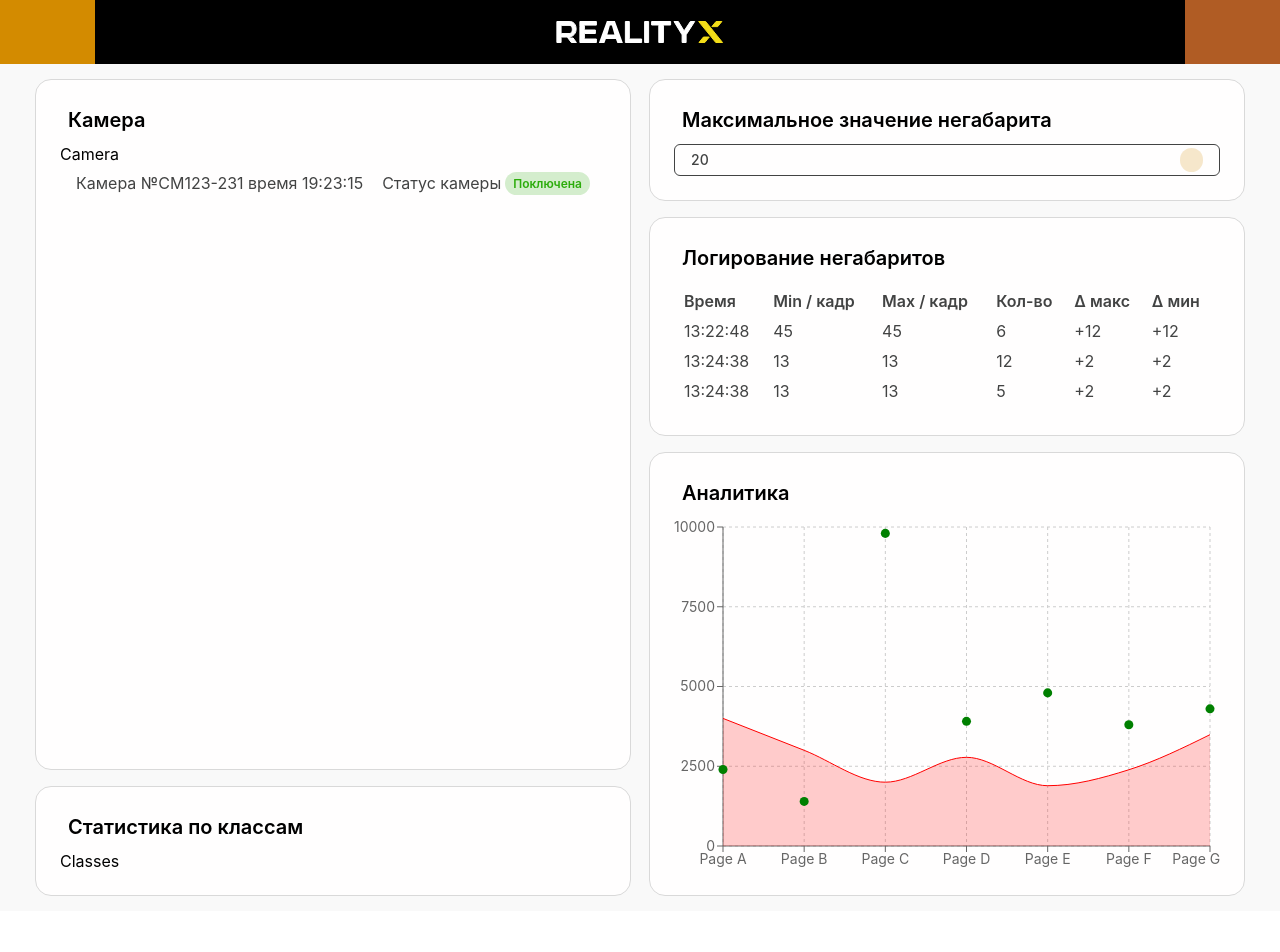
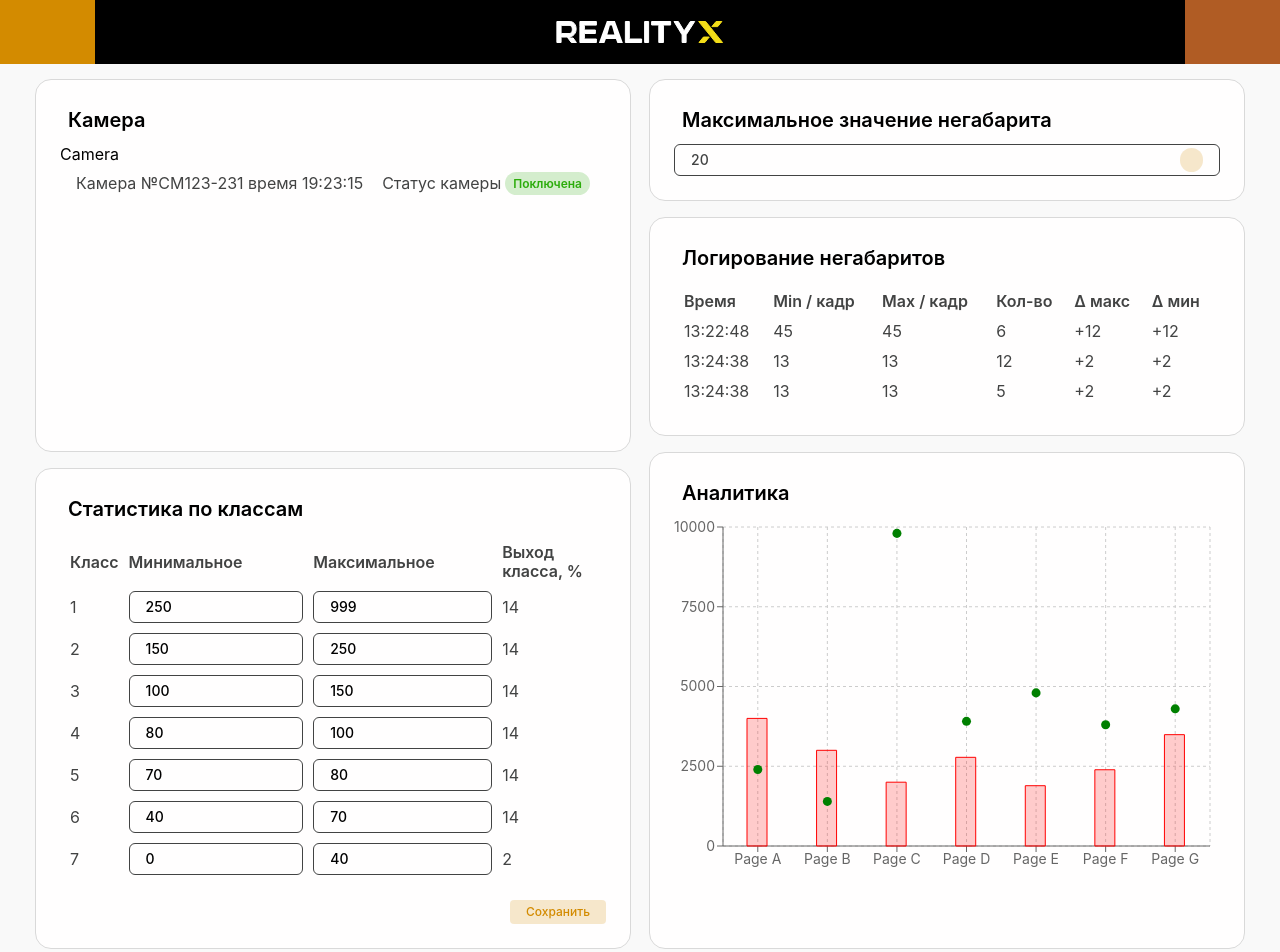
Before and after one commit to AlexGeniusMan/Polyus-Hack-2022-RealityX-Frontend, a React (Create React App) app: page / in a window 1280 px wide. Shown: the top 952 px of the page. Before the commit the page ends 911 px from the top, so only its background shows below. Built offline with nearby package versions, Linux system fonts and the light colour scheme; no server answers; a web font is replaced by a local one.

Commit message:
added classes table with inputs

```diff
--- a/src/components/Analytics/Analytics.tsx
+++ b/src/components/Analytics/Analytics.tsx
@@ -2,7 +2,7 @@ import React from 'react'
 import styles from './Analytics.module.scss'
 import {useAnalytics} from './useAnalytics'
 import ResizableBox from '../../utils/ResizableBox'
-import {ComposedChart, XAxis, YAxis, CartesianGrid, Tooltip, ResponsiveContainer, Scatter, Area} from 'recharts'
+import {ComposedChart, XAxis, YAxis, CartesianGrid, Tooltip, ResponsiveContainer, Scatter, Area, Bar} from 'recharts'
 
 const Analytics = () => {
     const { data, width, YBarWidth, YBarRef, YMaxValue} = useAnalytics()
@@ -30,7 +30,7 @@ const Analytics = () => {
                         <YAxis width={YBarWidth+10} />
                         <Tooltip />
                         {/*<Line type="monotone" name='color_distance' dataKey="color_distance" stroke="green" activeDot={{ r: 8 }} />*/}
-                        <Area type="monotone" name='Data 1' dataKey="uv" fill={'red'} fillOpacity={0.2} stroke="red" />
+                        <Bar type="monotone" name='Data 1' dataKey="uv" fill={'red'} fillOpacity={0.2} stroke="red" />
                         {/*<Line type="monotone" dataKey="uv" stroke="#82ca9d" />*/}
                         <Scatter name="Data 2" dataKey="pv" fill='green' />
                     </ComposedChart>
--- a/src/components/Classes/Classes.tsx
+++ b/src/components/Classes/Classes.tsx
@@ -1,10 +1,20 @@
 import React from 'react'
 import styles from './Classes.module.scss'
+import TableComponent from '../TableComponent/TableComponent'
+import {useClasses} from './useClasses'
+import {Button} from '../Button/Button'
 
 const Classes = () => {
+    const {columns, data} = useClasses()
+
     return (
-        <div>
-            Classes
+        <div className={styles['container']}>
+            <div className={styles['table']}>
+                <TableComponent columns={columns} data={data} />
+            </div>
+            <div className={styles['button']}>
+                <Button children={'Сохранить'} />
+            </div>
         </div>
     )
 }
--- /dev/null
+++ b/src/components/Classes/useClasses.tsx
@@ -0,0 +1,74 @@
+import React, {useState} from 'react'
+import {Input} from '../Input/Input'
+
+export const useClasses = () => {
+
+    const [value, setValue] = useState([
+        {
+            min: 250,
+            max: 999,
+        },
+        {
+            min: 150,
+            max: 250,
+        },
+        {
+            min: 100,
+            max: 150,
+        },
+        {
+            min: 80,
+            max: 100,
+        },
+        {
+            min: 70,
+            max: 80,
+        },
+        {
+            min: 40,
+            max: 70,
+        },
+        {
+            min: 0,
+            max: 40,
+        },
+    ])
+
+    const columns = [
+        {
+            title: 'Класс',
+            dataIndex: 'class',
+            key: 'class',
+        },
+        {
+            title: 'Минимальное',
+            dataIndex: 'min',
+            key: 'min',
+            render: (child: any, row: any, index: any) => <Input defaultValue={String(value[index].min)} />,
+        },
+        {
+            title: 'Максимальное',
+            dataIndex: 'max',
+            key: 'max',
+            render: (child: any, row: any, index: any) => <Input defaultValue={String(value[index].max)} />,
+        },
+        {
+            title: 'Выход класса, %',
+            dataIndex: 'result',
+            key: 'result',
+        },
+
+    ]
+
+    const data = [
+        { class: 1, result: 14, key: '0' },
+        { class: 2, result: 14, key: '1' },
+        { class: 3, result: 14, key: '2' },
+        { class: 4, result: 14, key: '3' },
+        { class: 5, result: 14, key: '4' },
+        { class: 6, result: 14, key: '5' },
+        { class: 7, result: 2, key: '6' },
+    ];
+
+    return {columns, data}
+}
--- a/src/components/Logs/Logs.tsx
+++ b/src/components/Logs/Logs.tsx
@@ -1,7 +1,6 @@
 import React from 'react'
 import styles from './Logs.module.scss'
-import Table from 'rc-table'
-
+import TableComponent from '../TableComponent/TableComponent'
 
 const Logs = () => {
     const columns = [
@@ -34,7 +33,6 @@ const Logs = () => {
             title: '∆ мин',
             dataIndex: 'delta_min',
             key: 'delta_min',
-            // render: () => <a href="#">Delete</a>,
         },
     ];
 
@@ -46,7 +44,7 @@ const Logs = () => {
 
     return (
         <div className={styles['container']}>
-            <Table className={styles['table']} columns={columns} data={data} />
+            <TableComponent columns={columns} data={data} />
         </div>
     )
 }
--- /dev/null
+++ b/src/components/TableComponent/TableComponent.module.scss
@@ -0,0 +1 @@
+@use '../../styles/components/table-component' as *;
--- /dev/null
+++ b/src/components/TableComponent/TableComponent.tsx
@@ -0,0 +1,16 @@
+import React, {FC} from 'react'
+import Table from 'rc-table'
+import styles from './TableComponent.module.scss'
+
+const TableComponent:FC<MyProps> = ({columns, data}) => {
+    return (
+        <Table className={styles['table']} columns={columns} data={data} />
+    )
+}
+
+export default TableComponent
+
+type MyProps = {
+    columns: any
+    data: any
+}
--- a/src/styles/components/logs/index.scss
+++ b/src/styles/components/logs/index.scss
@@ -1,26 +1 @@
 @use '../../../styles/design-tokens' as dt;
-
-.table {
-    width: 100%;
-
-    & table {
-        //border: 1px solid dt.$additional;
-    }
-    & table{
-        table-layout: auto;
-        width: 100%;
-        border-collapse: separate;
-        border-spacing: 10px;
-        color: dt.$additional;
-    }
-    & th{
-        text-align: left;
-
-        font-style: dt.$typo-font-p-medium-style;
-        font-weight: dt.$typo-font-p-medium-weight;
-        font-size: dt.$typo-font-p-medium-size;
-        line-height: dt.$typo-font-p-medium-line-height;
-    }
-
-
-}
--- a/src/styles/components/settings/index.scss
+++ b/src/styles/components/settings/index.scss
@@ -1 +1,12 @@
 @use '../../../styles/design-tokens' as dt;
+
+.container {
+
+    & .table {
+        margin-bottom: 15px;
+    }
+    & .button {
+        width: max-content;
+        margin-left: auto;
+    }
+}
--- /dev/null
+++ b/src/styles/components/table-component/index.scss
@@ -0,0 +1,26 @@
+@use '../../../styles/design-tokens' as dt;
+
+.table {
+    width: 100%;
+
+    & table {
+        //border: 1px solid dt.$additional;
+    }
+    & table{
+        table-layout: auto;
+        width: 100%;
+        border-collapse: separate;
+        border-spacing: 10px;
+        color: dt.$additional;
+    }
+    & th{
+        text-align: left;
+
+        font-style: dt.$typo-font-p-medium-style;
+        font-weight: dt.$typo-font-p-medium-weight;
+        font-size: dt.$typo-font-p-medium-size;
+        line-height: dt.$typo-font-p-medium-line-height;
+    }
+
+
+}
```
Also changed, not shown: src/components/Classes/ClassesInput.tsx (added, +10 -0 lines).
